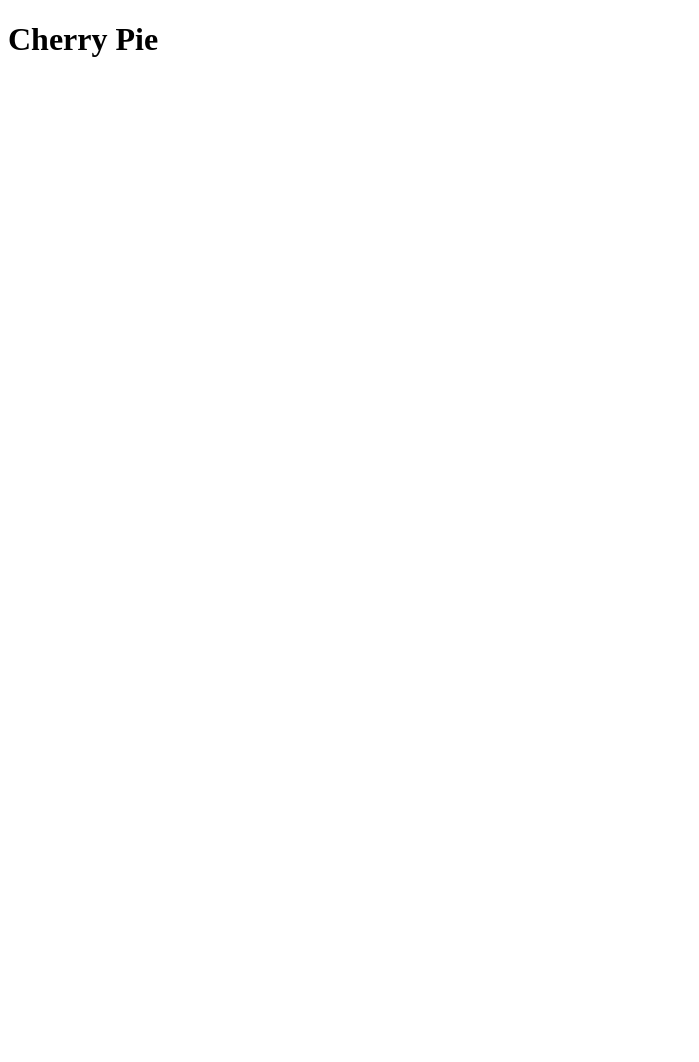
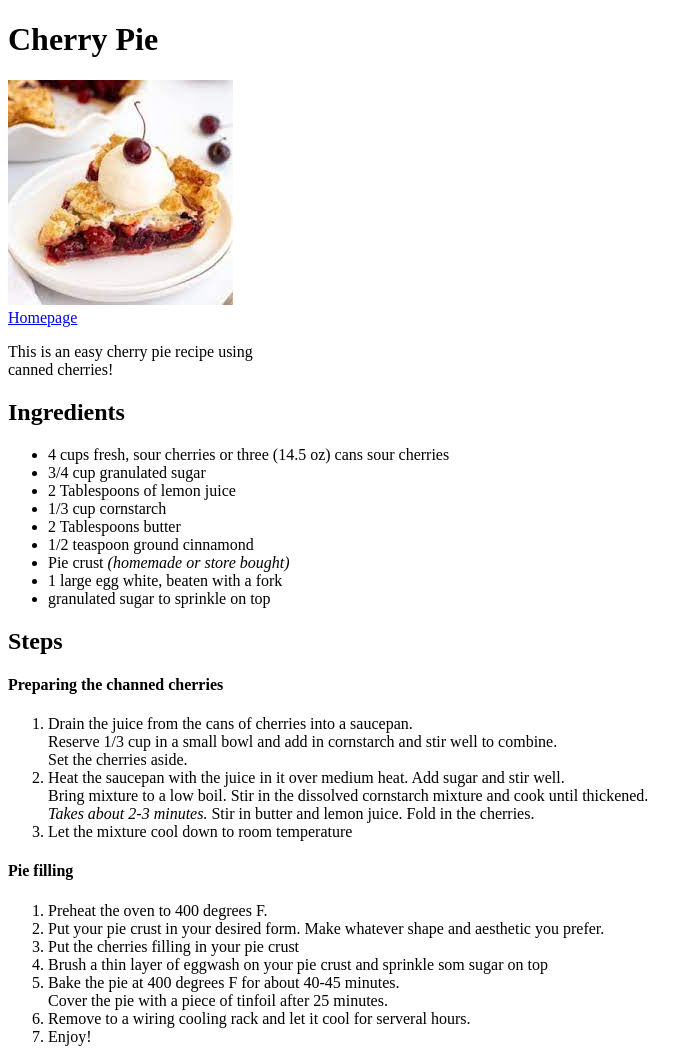
Before and after one commit to mayyahmelon/odin.recipes, a plain HTML site: page recipes/Cherry-pie.html in a window 1280 px wide. Shown: the whole page, without its empty margins (0-699 px from the left). Before the commit the page ends 800 px from the top, so only its background shows below. Drawn offline with Linux system fonts and the light colour scheme.

Commit message:
its all done

```diff
--- a/index.html
+++ b/index.html
@@ -5,6 +5,7 @@
     <meta http-equiv="X-UA-Compatible" content="IE=edge">
     <meta name="viewport" content="width=device-width, initial-scale=1.0">
     <title>Odin Recipes by Mayyah</title>
+    <link rel="icon" href="images/logo.jpg">
 </head>
 <body>
     <h1>Odin Recipes</h1>
--- a/recipes/Cherry-pie.html
+++ b/recipes/Cherry-pie.html
@@ -5,9 +5,42 @@
     <meta http-equiv="X-UA-Compatible" content="IE=edge">
     <meta name="viewport" content="width=device-width, initial-scale=1.0">
     <title>Cherry Pie</title>
+    <link rel="icon" href="../images/logo.jpg">
 </head>
 <body>
     <h1>Cherry Pie</h1>
-
+    <img src="../images/cherry-pie.jpeg">
+    <br><a href="../index.html">Homepage</a>
+    <p>This is an easy cherry pie recipe using
+        <br>canned cherries!</p>
+        <h2>Ingredients</h2>
+        <ul>
+            <li>4 cups fresh, sour cherries or three (14.5 oz) cans sour cherries</li>
+            <li>3/4 cup granulated sugar</li>
+            <li>2 Tablespoons of lemon juice</li>
+            <li>1/3 cup cornstarch</li>
+            <li>2 Tablespoons butter</li>
+            <li>1/2 teaspoon ground cinnamond</li>
+            <li>Pie crust <em>(homemade or store bought)</em></li>
+            <li>1 large egg white, beaten with a fork</li>
+            <li>granulated sugar to sprinkle on top</li>
+        </ul>
+        <h2>Steps</h2>
+        <h4>Preparing the channed cherries</h4>
+        <ol>
+            <li>Drain the juice from the cans of cherries into a saucepan.<br> Reserve 1/3 cup in a small bowl and add in cornstarch and stir well to combine. <br>Set the cherries aside.</li>
+            <li>Heat the saucepan with the juice in it over medium heat. Add sugar and stir well. <br>Bring mixture to a low boil. Stir in the dissolved cornstarch mixture and cook until thickened. <br><em> Takes about 2-3 minutes.</em> Stir in butter and lemon juice. Fold in the cherries.</li>
+            <li>Let the mixture cool down to room temperature</li>
+        </ol>
+        <h4>Pie filling</h4>
+        <ol>
+            <li>Preheat the oven to 400 degrees F.</li>
+            <li>Put your pie crust in your desired form. Make whatever shape and aesthetic you prefer.</li>
+            <li>Put the cherries filling in your pie crust</li>
+            <li>Brush a thin layer of eggwash on your pie crust and sprinkle som sugar on top</li>
+            <li>Bake the pie at 400 degrees F for about 40-45 minutes. <br>Cover the pie with a piece of tinfoil after 25 minutes.</li>
+            <li>Remove to a wiring cooling rack and let it cool for serveral hours.</li>
+            <li>Enjoy!</li>
+        </ol>
 </body>
 </html>
```
Also changed, not shown: recipes/Cheesecake.html (+1 -1 lines), recipes/Strawberry-Milkshake.html (+22 -2 lines), images/Strawberry-Milkshake.jpg (added), images/cheesecake.jpg, images/cherry-pie.jpeg (added), images/logo.jpg (added).
